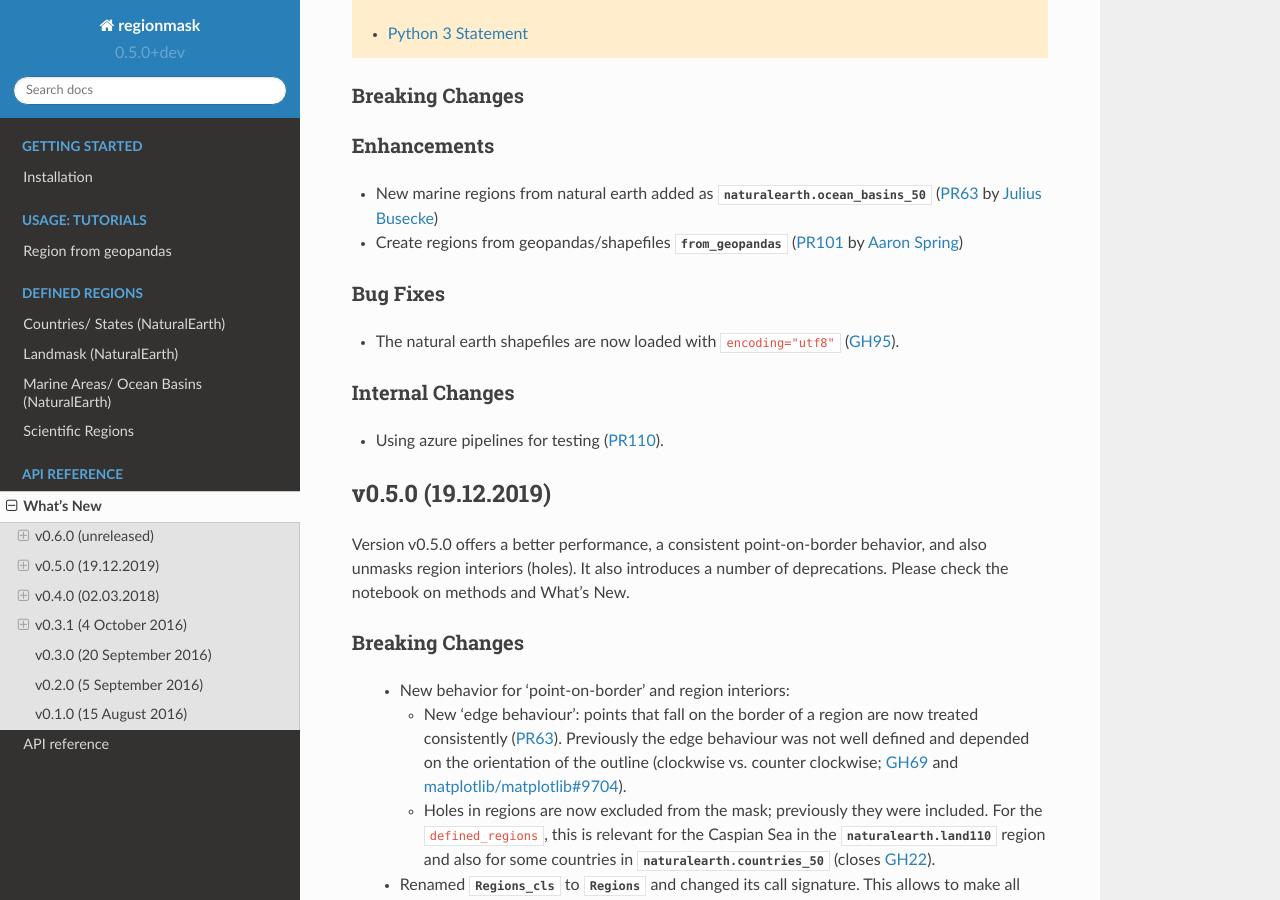
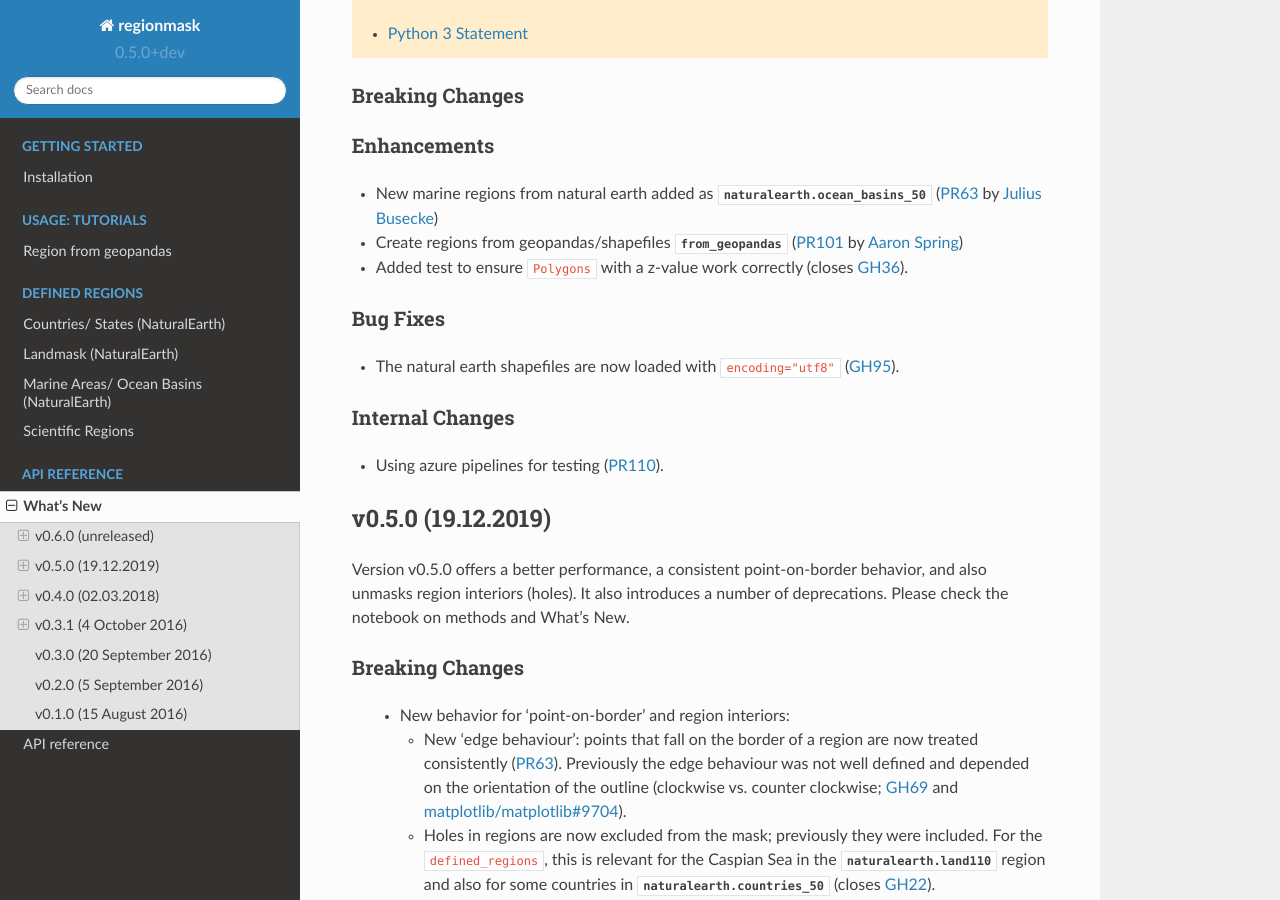
Before and after one commit to regionmask/regionmask, a Sphinx documentation site: the page built from docs/whats_new.rst, in a window 1280 px wide and 900 px high, scrolled down 455 px. Built offline with Sphinx 7.4.7 and the Read the Docs theme 2.0.0, drawn with Linux system fonts in a browser that asks for light colours; pages that are not in the unit, such as notebooks, are missing from menus.

Commit message:
what's new

```diff
--- a/docs/whats_new.rst
+++ b/docs/whats_new.rst
@@ -33,6 +33,7 @@ Enhancements
   (:pull:`63` by `Julius Busecke <https://github.com/jbusecke>`_)
 - Create regions from geopandas/shapefiles :py:attr:`from_geopandas`
   (:pull:`101` by `Aaron Spring <https://github.com/aaronspring>`_)
+- Added test to ensure ``Polygons`` with a z-value work correctly (closes :issue:`36`).
 
 Bug Fixes
 ~~~~~~~~~
```
